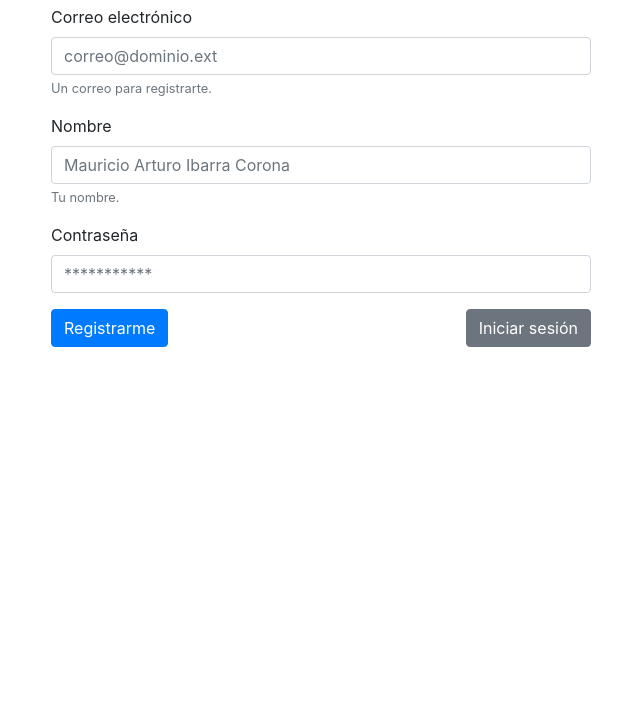
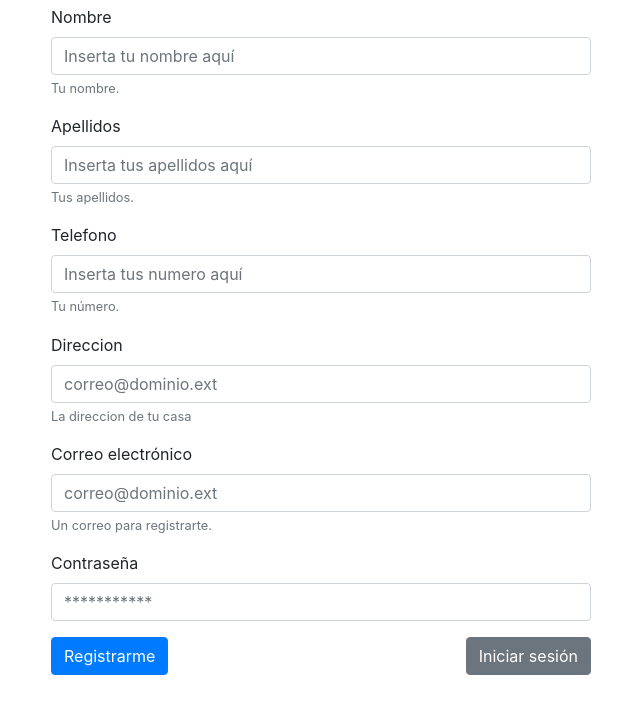
Before and after one commit to AlejandroBR10/Proyecto-Final-NodeJS, a website: page Pokedex/signin.html in a window 1280 px wide. Shown: the part 99-800 px from the top of the page, without its empty margins (319-959 px from the left). Drawn offline with nearby package versions, Linux system fonts and the light colour scheme.

Commit message:
Inputs agregados en signin

```diff
--- a/Pokedex/js/signin.js
+++ b/Pokedex/js/signin.js
@@ -24,9 +24,9 @@ function signin(){
         method: 'post',
         url: 'http://localhost:3000/empleado/signin',
         data: {
-            user_name: name,
-            user_mail: mail,
-            user_password: pass
+            nombre: name,
+            correo: mail,
+            clave: pass
         }
     }).then(function(res) {
         console.log(res);
--- a/Pokedex/signin.html
+++ b/Pokedex/signin.html
@@ -23,15 +23,34 @@
         <div class="row align-items-center">
             <div class="col-6 offset-3">
                 <div class="form-group">
+                    <label for="input-mail">Nombre</label>
+                    <input type="text" class="form-control" id="input-name" placeholder="Inserta tu nombre aquí">
+                    <small class="form-text text-muted">Tu nombre.</small>
+                </div>
+                <div class="form-group">
+                    <label for="input-mail">Apellidos</label>
+                    <input type="text" class="form-control" id="input-lastname" placeholder="Inserta tus apellidos aquí">
+                    <small class="form-text text-muted">Tus apellidos.</small>
+                </div>
+
+                <div class="form-group">
+                    <label for="input-phone">Telefono</label>
+                    <input type="text" class="form-control" id="input-phone" placeholder="Inserta tus numero aquí">
+                    <small class="form-text text-muted">Tu número.</small>
+                </div>
+
+                <div class="form-group">
+                    <label for="input-mail">Direccion</label>
+                    <input type="email" class="form-control" id="input-address" placeholder="correo@dominio.ext">
+                    <small class="form-text text-muted">La direccion de tu casa</small>
+                </div>
+
+                <div class="form-group">
                     <label for="input-mail">Correo electrónico</label>
                     <input type="email" class="form-control" id="input-mail" placeholder="correo@dominio.ext">
                     <small class="form-text text-muted">Un correo para registrarte.</small>
                 </div>
-                <div class="form-group">
-                    <label for="input-mail">Nombre</label>
-                    <input type="text" class="form-control" id="input-name" placeholder="Mauricio Arturo Ibarra Corona">
-                    <small class="form-text text-muted">Tu nombre.</small>
-                </div>
+
                 <div class="form-group">
                     <label for="input-password">Contraseña</label>
                     <input type="password" class="form-control" id="input-password" placeholder="***********">
```
